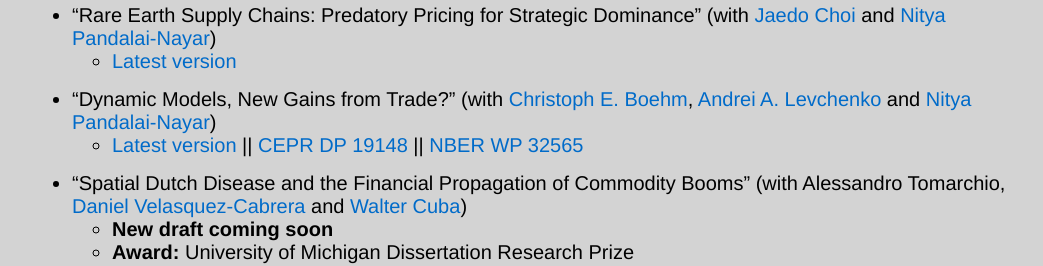
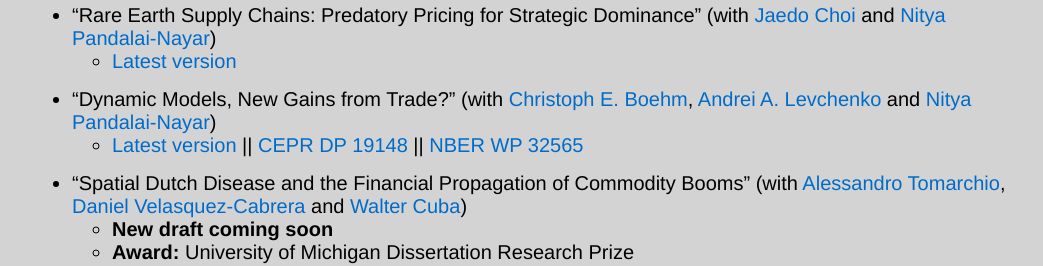
Before and after one commit to hiroshitoma/hiroshitoma.github.io, a plain HTML site: page index.html in a window 1280 px wide. Shown: the part 535-801 px from the top of the page, without its empty margins (118-1161 px from the left). Drawn offline with Linux system fonts and the light colour scheme.

Commit message:
Update index.html

```diff
--- a/index.html
+++ b/index.html
@@ -105,7 +105,7 @@
 
 
                 <li>&ldquo;Spatial Dutch Disease and the Financial Propagation
-of Commodity Booms&rdquo; (with Alessandro Tomarchio</a>, <a href="https://dvelasquezc.github.io/">Daniel Velasquez-Cabrera</a> and <a href="https://scholar.google.com/citations?user=SIQEUe8AAAAJ&hl=es">Walter Cuba</a>)<br>
+of Commodity Booms&rdquo; (with <a href="https://lsa.umich.edu/econ/people/phd-students/alextom1.html">Alessandro Tomarchio</a>, <a href="https://dvelasquezc.github.io/">Daniel Velasquez-Cabrera</a> and <a href="https://scholar.google.com/citations?user=SIQEUe8AAAAJ&hl=es">Walter Cuba</a>)<br>
                 <ul>
 					<li><strong>New draft coming soon</strong></li>
 					<li><strong>Award:</strong> University of Michigan Dissertation Research Prize</li>
```
